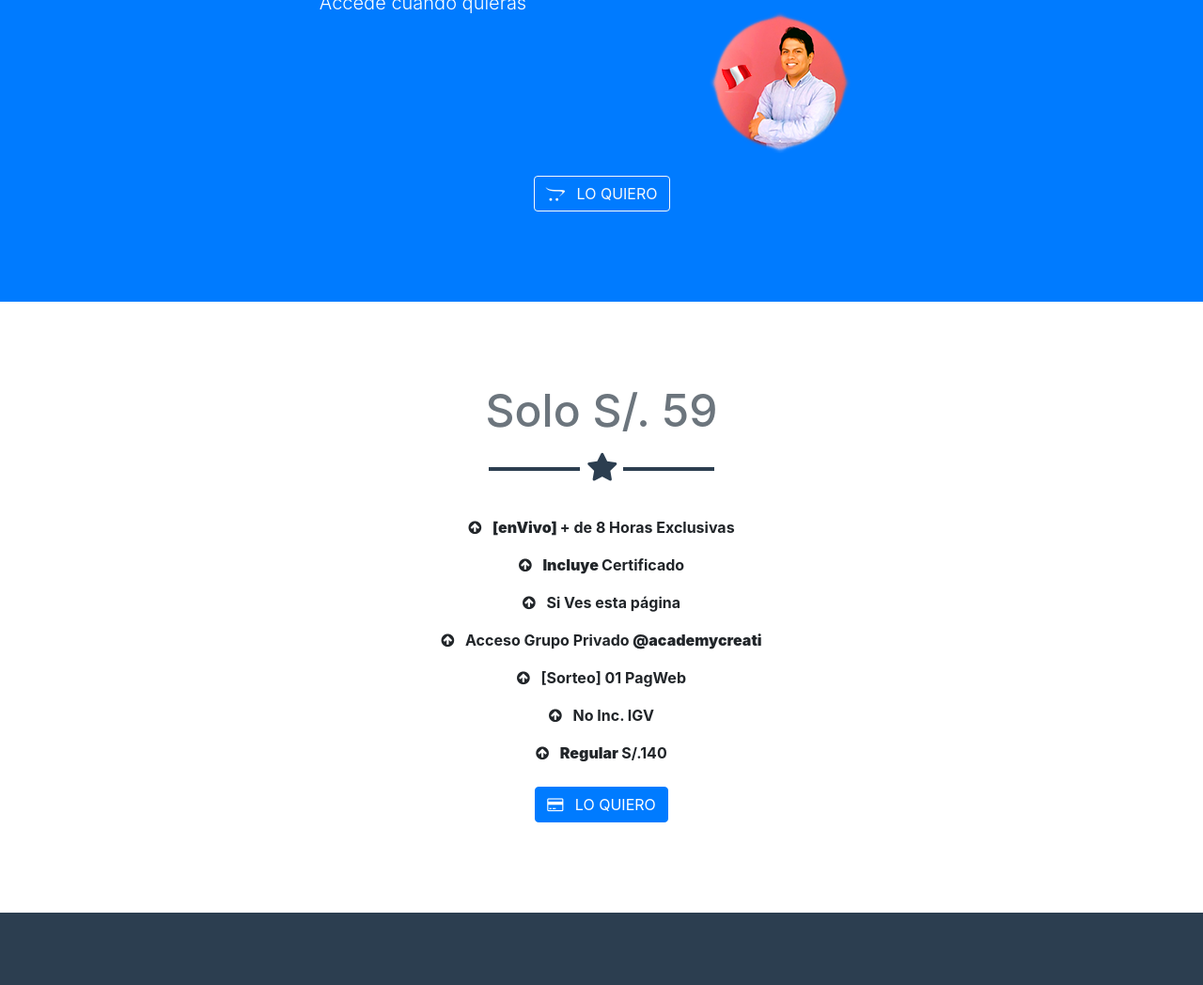
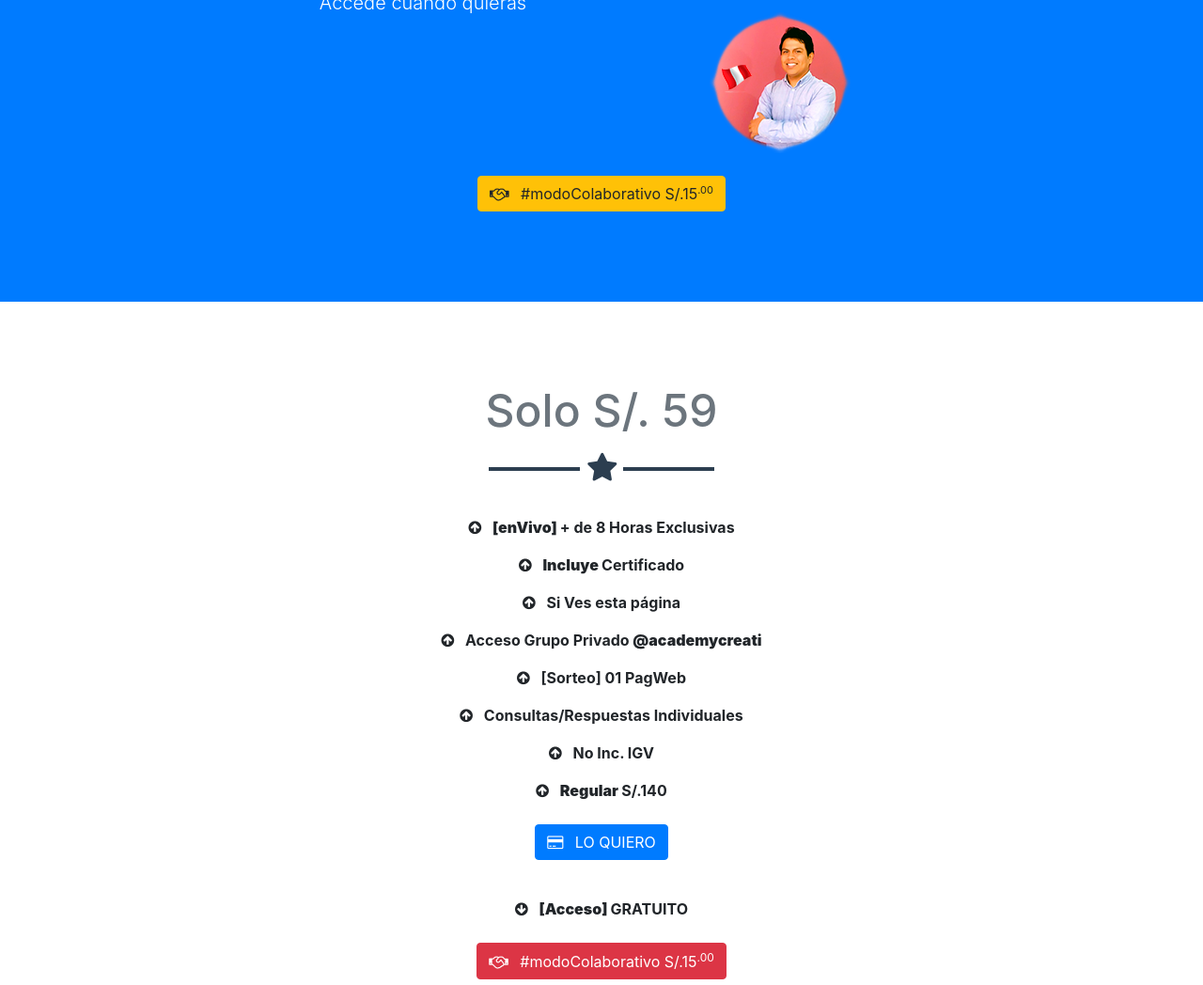
Before and after one commit to angelcreati/seminario, a website with bundled scripts: page index.html in a window 1280 px wide. Shown: the part 2273-3321 px from the top of the page at 94% size. Built offline with nearby package versions, Linux system fonts and the light colour scheme.

Commit message:
Update index.html

```diff
--- a/index.html
+++ b/index.html
@@ -175,9 +175,9 @@
 	  </div>
         </div>
         <div class="text-center mt-4">
-          <a class="btn btn-xl btn-outline-light" href="https://www.mercadopago.com/mpe/checkout/start?pref_id=273930937-a03796b8-ce29-4083-8cb9-7c041bc37b04">
-            <i class="fa fa-opencart mr-2"></i>
-            LO QUIERO
+          <a class="btn btn-xl btn-warning" href="https://www.mercadopago.com/mpe/checkout/start?pref_id=273930937-fd6870ae-1a37-45ae-a468-1df9261ca84d">
+            <i class="fa fa-handshake-o mr-2"></i>
+            #modoColaborativo S/.15<span style="font-size: 11px; vertical-align:super;">.00</span>
           </a>
         </div>
       </div>
@@ -197,6 +197,7 @@
 			<p class="text-center"><i class="fa fa-arrow-circle-up mr-2"></i> Si Ves esta página </p>
 			<p class="text-center"><i class="fa fa-arrow-circle-up mr-2"></i> Acceso Grupo Privado <b>@academycreati</b> </p>
 			<p class="text-center"><i class="fa fa-arrow-circle-up mr-2"></i> [Sorteo] 01 PagWeb</p>
+		  	<p class="text-center"><i class="fa fa-arrow-circle-up mr-2"></i> Consultas/Respuestas Individuales</p>
 		  	<p class="text-center"><i class="fa fa-arrow-circle-up mr-2"></i> No Inc. IGV</p>
 			<p class="text-center"><i class="fa fa-arrow-circle-up mr-2"></i> <b>Regular </b>S/.140 </p>
 
@@ -206,6 +207,16 @@
             LO QUIERO
           </a>
         </div>
+	<br>
+		<P></P>
+		<p class="text-center"><i class="fa fa-arrow-circle-down mr-2"></i> <b>[Acceso] </b>GRATUITO </p>
+		<div class="text-center mt-4">
+          	<a class="btn btn-xl btn-danger" href="https://www.mercadopago.com/mpe/checkout/start?pref_id=273930937-fd6870ae-1a37-45ae-a468-1df9261ca84d">
+            	<i class="fa fa-handshake-o mr-2"></i>
+            	#modoColaborativo S/.15<span style="font-size: 12px; vertical-align:super;">.00</span>
+          	</a>
+        </div>
+
 
           </div>
         </div>
@@ -225,12 +236,12 @@
             <h4 class="text-uppercase mb-4">PAGA CON</h4>
             <ul class="list-inline mb-0">
               <li class="list-inline-item">
-                <a class="btn btn-outline-light btn-social text-center rounded-circle" href="https://www.mercadopago.com/mpe/checkout/start?pref_id=273930937-a03796b8-ce29-4083-8cb9-7c041bc37b04">
+                <a class="btn btn-outline-light btn-social text-center rounded-circle" href="#">
                   <i class="fa fa-fw fa-cc-visa"></i>
                 </a>
               </li>
               <li class="list-inline-item">
-                <a class="btn btn-outline-light btn-social text-center rounded-circle" href="https://www.mercadopago.com/mpe/checkout/start?pref_id=273930937-a03796b8-ce29-4083-8cb9-7c041bc37b04">
+                <a class="btn btn-outline-light btn-social text-center rounded-circle" href="#">
                   <i class="fa fa-fw fa-cc-mastercard"></i>
                 </a>
               </li>
@@ -240,7 +251,7 @@
           <div class="col-md-4">
             <h4 class="text-uppercase mb-4">IMPORTANTE</h4>
             <p class="lead mb-0">Para VALIDAR tu compra, reenvia tu *mensaje de pago* al email
-              <a href="https://www.mercadopago.com/mpe/checkout/start?pref_id=273930937-a03796b8-ce29-4083-8cb9-7c041bc37b04">angelcreati@gmail.com</a></p>
+              <a href="#">angelcreati@gmail.com</a></p>
           </div>
         </div>
       </div>
```
